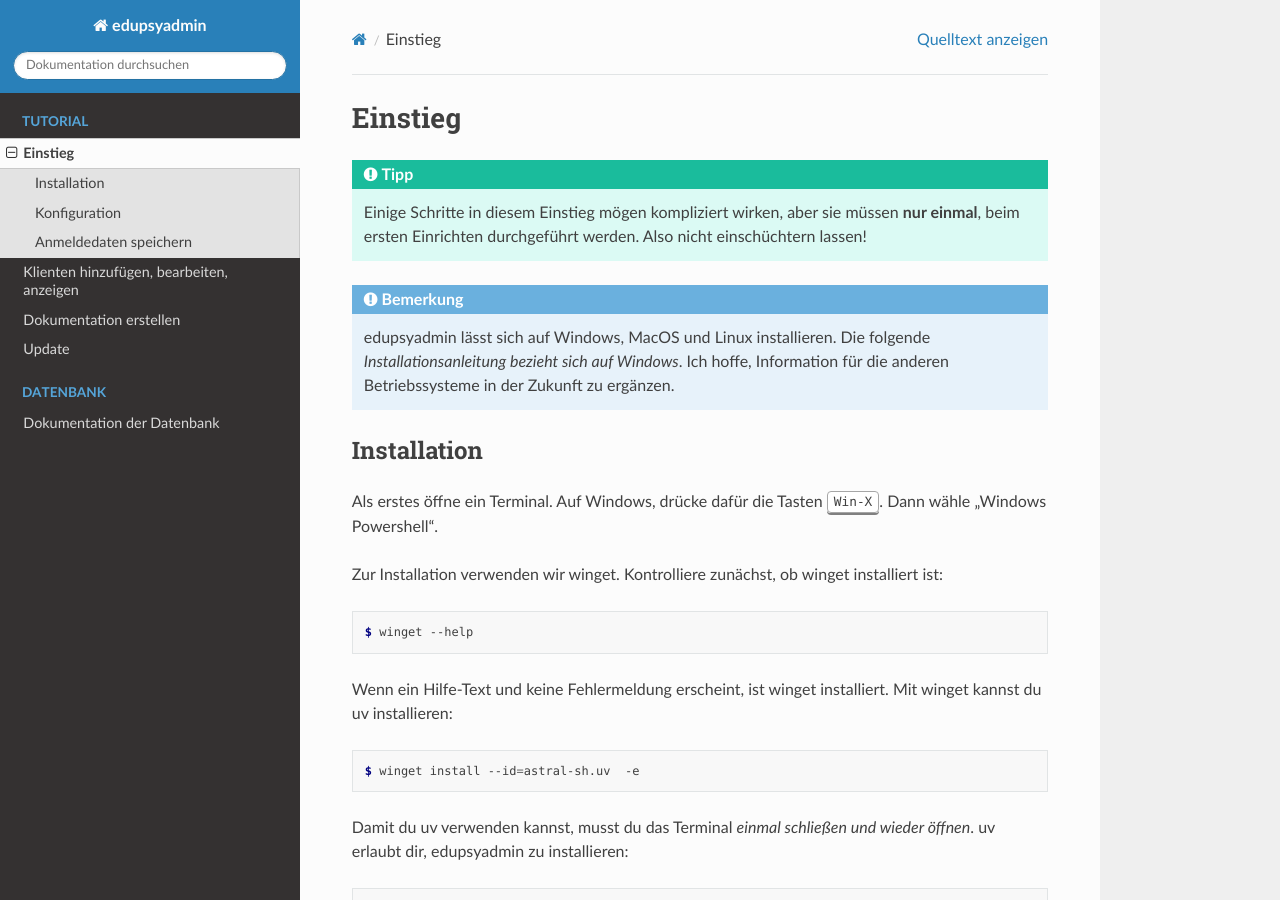
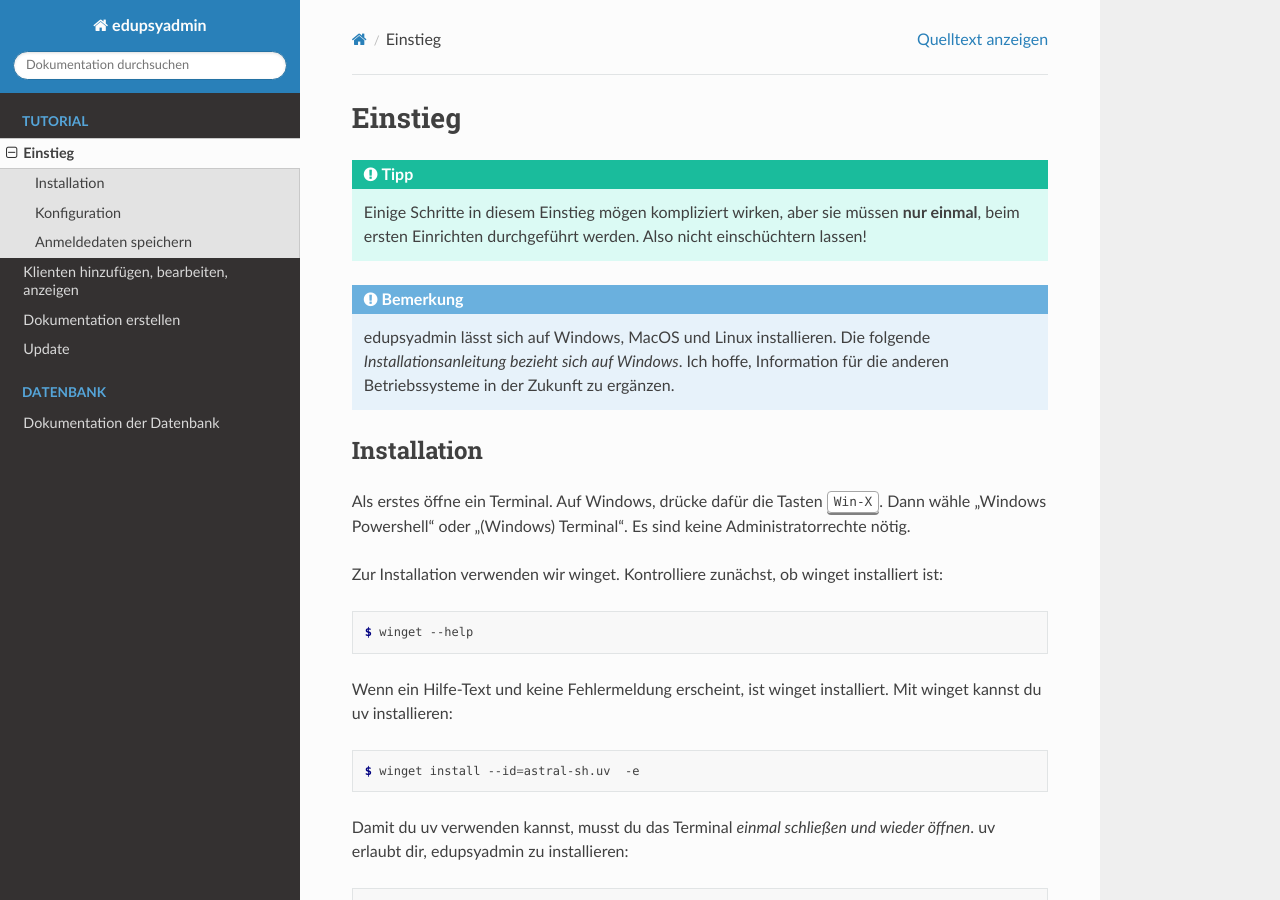
Before and after one commit to LKirst/edupsyadmin, a Sphinx documentation site: the page built from docs/tutorial/installation.rst, in a window 1280 px wide and 900 px high. Built offline with Sphinx 7.4.7 and the Read the Docs theme 3.1.0, drawn with Linux system fonts in a browser that asks for light colours.

Commit message:
docs(installation.rst): improve instruction to open terminal on windows

```diff
--- a/docs/tutorial/installation.rst
+++ b/docs/tutorial/installation.rst
@@ -17,7 +17,8 @@ Installation
 ------------
 
 Als erstes öffne ein Terminal. Auf Windows, drücke dafür die Tasten
-:kbd:`Win-X`. Dann wähle "Windows Powershell".
+:kbd:`Win-X`. Dann wähle "Windows Powershell" oder "(Windows) Terminal". Es
+sind keine Administratorrechte nötig.
 
 Zur Installation verwenden wir winget. Kontrolliere zunächst, ob winget
 installiert ist:
```
